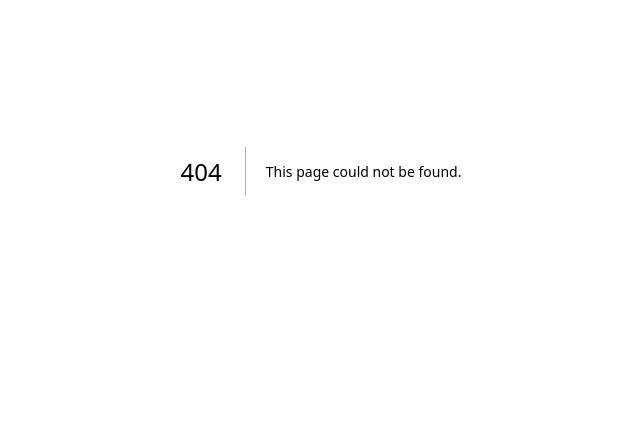
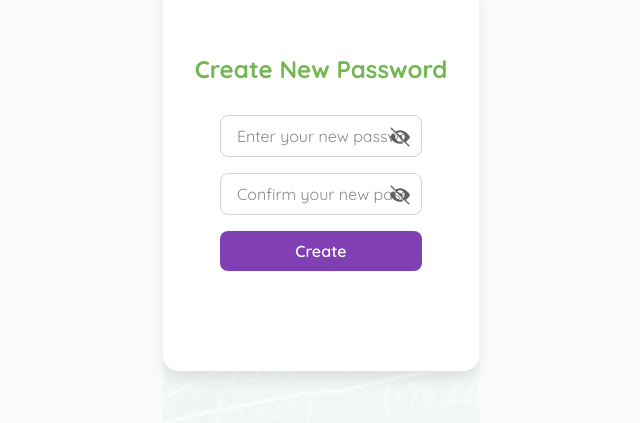
Before and after one commit to 0xEfeBa/Stofina_infinaStaj, a Next.js app in the folder StofinaFE/: page /create-password in a window 1280 px wide. Before the commit this address had no page. Shown: the part 229-652 px from the top of the page, without its empty margins (319-959 px from the left). Built offline with nearby package versions, Linux system fonts and the light colour scheme.

Commit message:
feat: add create password page

```diff
--- /dev/null
+++ b/StofinaFE/src/app/(public)/create-password/CreatePasswordPage.module.css
@@ -0,0 +1,101 @@
+.container {
+  min-height: 100vh;
+  display: flex;
+  align-items: center;
+  justify-content: center;
+  background-color: #f9fafb;
+  background-image: url('/background_white.png');
+  background-repeat: no-repeat;
+  background-size: cover;
+  background-position: center;
+  font-family: 'Quicksand', sans-serif;
+}
+
+.card {
+  background-color: white;
+  box-shadow: 0 10px 15px -3px rgba(0, 0, 0, 0.1);
+  border-radius: 1rem;
+  padding: 2rem;
+  max-width: 32rem;
+  width: 100%;
+  min-height: 400px;
+  margin: 0 auto;
+  padding-top: 5rem;
+}
+
+.title {
+  font-weight: 700;
+  font-size: 1.5rem;
+  margin-bottom: 1.75rem;
+  text-align: center;
+  color: #74b652;
+}
+
+.form {
+  display: flex;
+  flex-direction: column;
+  gap: 1rem;
+  align-items: center;
+}
+
+.inputWrapper {
+  position: relative;
+  width: 80%;
+  margin: 0 auto;
+}
+
+.input {
+  width: 100%;
+  padding: 0.5rem 1rem;
+  border: 1px solid #d1d5db;
+  border-radius: 0.5rem;
+  outline: none;
+  font-size: 1rem;
+  transition: box-shadow 0.2s ease-in-out;
+}
+
+.input:focus {
+  box-shadow: 0 0 0 2px #a78bfa;
+  border-color: #a78bfa;
+}
+
+.eyeIcon {
+  position: absolute;
+  top: 0.75rem;
+  right: 0.75rem;
+  width: 1.25rem;
+  height: 1.25rem;
+  cursor: pointer;
+}
+
+.submitButton {
+  background-color: #813fb4;
+  color: white;
+  font-weight: 600;
+  padding: 0.5rem 0;
+  border-radius: 0.5rem;
+  width: 80%;
+  margin: 0 auto;
+  transition: transform 0.3s ease;
+  cursor: pointer;
+  border: none;
+}
+
+.submitButton:hover {
+  transform: scale(1.05);
+}
+
+.message {
+  width: 80%;
+  margin: 0.75rem auto 0 auto;
+  text-align: center;
+  font-weight: 600;
+}
+
+.error {
+  color: #dc2626;
+}
+
+.success {
+  color: #16a34a;
+}
--- /dev/null
+++ b/StofinaFE/src/app/(public)/create-password/page.tsx
@@ -0,0 +1,97 @@
+"use client";
+import { Quicksand } from "next/font/google";
+import { useSearchParams } from "next/navigation";
+import { useState, FormEvent } from "react";
+import axios from "axios";
+import styles from "./CreatePasswordPage.module.css";
+
+const quicksand = Quicksand({ subsets: ["latin"], weight: ["400", "600", "700"] });
+
+export default function CreatePasswordPage() {
+  const searchParams = useSearchParams();
+  const token = searchParams.get("token");
+
+  const [newPassword, setNewPassword] = useState<string>("");
+  const [confirmPassword, setConfirmPassword] = useState<string>("");
+
+  const [showPassword, setShowPassword] = useState<boolean>(false);
+  const [showConfirmPassword, setShowConfirmPassword] = useState<boolean>(false);
+
+  const [error, setError] = useState<string>("");
+  const [success, setSuccess] = useState<string>("");
+
+  const handleSubmit = async (e: FormEvent) => {
+    e.preventDefault();
+    setError("");
+    setSuccess("");
+
+    if (newPassword !== confirmPassword) {
+      setError("Şifreler eşleşmiyor.");
+      return;
+    }
+
+    try {
+      await axios.post("http://localhost:8080/api/v1/users/create-password", {
+        token,
+        newPassword,
+      });
+      setSuccess("Şifre başarıyla oluşturuldu!");
+      setNewPassword("");
+      setConfirmPassword("");
+    } catch (err) {
+      console.error(err);
+      setError("Şifre oluştururken hata oluştu.");
+    }
+  };
+
+  return (
+    <div className={`${quicksand.className} ${styles.container}`}>
+      <div className={styles.card}>
+        <h1 className={styles.title}>Create New Password</h1>
+
+        <form className={styles.form} onSubmit={handleSubmit}>
+          <div className={styles.inputWrapper}>
+            <input
+              type={showPassword ? "text" : "password"}
+              value={newPassword}
+              onChange={(e) => setNewPassword(e.target.value)}
+              placeholder="Enter your new password"
+              className={styles.input}
+              required
+            />
+            <img
+              src={showPassword ? "/eye.png" : "/eye-off.png"}
+              alt="Toggle visibility"
+              className={styles.eyeIcon}
+              onClick={() => setShowPassword((prev) => !prev)}
+            />
+          </div>
+
+          <div className={styles.inputWrapper}>
+            <input
+              type={showConfirmPassword ? "text" : "password"}
+              value={confirmPassword}
+              onChange={(e) => setConfirmPassword(e.target.value)}
+              placeholder="Confirm your new password"
+              className={styles.input}
+              required
+            />
+            <img
+              src={showConfirmPassword ? "/eye.png" : "/eye-off.png"}
+              alt="Toggle visibility"
+              className={styles.eyeIcon}
+              onClick={() => setShowConfirmPassword((prev) => !prev)}
+            />
+          </div>
+
+          <button type="submit" className={styles.submitButton}>
+            Create
+          </button>
+
+          {error && <p className={`${styles.message} ${styles.error}`}>{error}</p>}
+          {success && <p className={`${styles.message} ${styles.success}`}>{success}</p>}
+        </form>
+      </div>
+    </div>
+  );
+}
```
